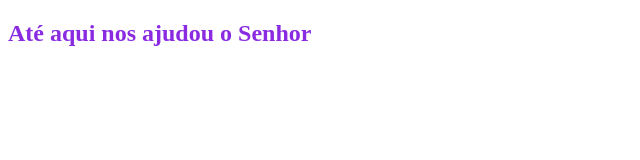
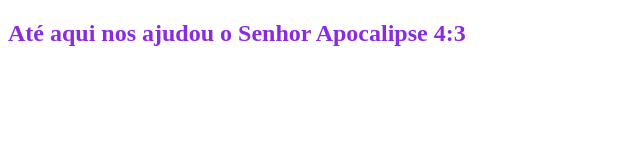
Before and after one commit to OrleiSan/teste-do-gato, a plain HTML site: page index.html in a window 1280 px wide. Shown: the whole page, without its empty margins (0-640 px from the left). Drawn offline with Linux system fonts and the light colour scheme.

Commit message:
Update index.html

```diff
--- a/index.html
+++ b/index.html
@@ -8,6 +8,6 @@
     <title>Document</title>
 </head>
 <body>
-    <H2> Até aqui nos ajudou o Senhor </H2>
+    <H2> Até aqui nos ajudou o Senhor Apocalipse 4:3 </H2>
 </body>
 </html>
```
